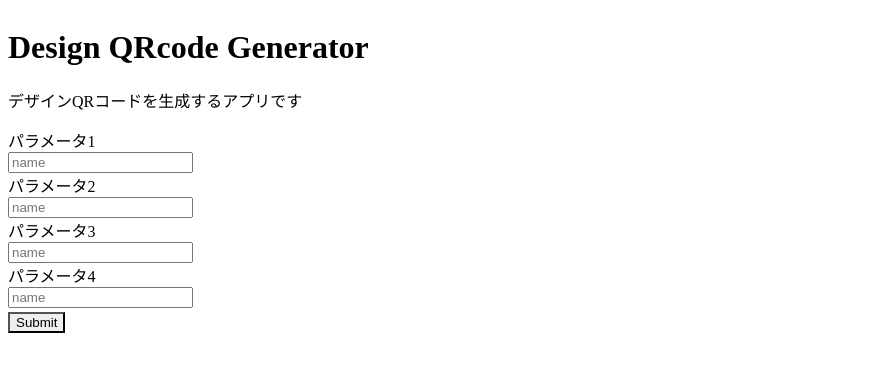
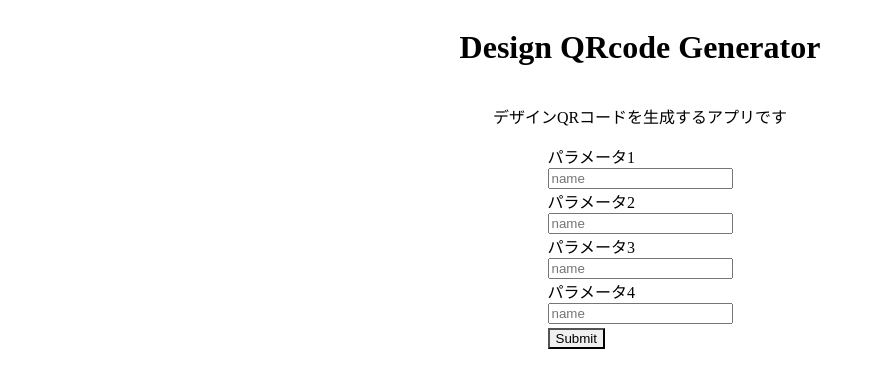
Before and after one commit to oNqNu/qrcode-app-frontend, a Next.js app: page / in a window 1280 px wide. Shown: the top 388 px of the page, without its empty margins (0-875 px from the left). Built offline with nearby package versions, Linux system fonts and the light colour scheme.

Commit message:
feat: 全体をFlexで囲った

```diff
--- a/pages/index.tsx
+++ b/pages/index.tsx
@@ -3,7 +3,14 @@ import Head from "next/head";
 import Image from "next/image";
 
 import { useForm } from "react-hook-form";
-import { Flex, FormLabel, FormControl, Input, Button } from "@chakra-ui/react";
+import {
+  Flex,
+  FormLabel,
+  FormControl,
+  Input,
+  Button,
+  Center,
+} from "@chakra-ui/react";
 
 const Home: NextPage = () => {
   const {
@@ -16,14 +23,14 @@ const Home: NextPage = () => {
     console.log("test");
   }
   return (
-    <Flex>
+    <div>
       <Head>
         <title>Design QRcode Generator</title>
         <meta name="description" content="Generated by create next app" />
         <link rel="icon" href="/favicon.ico" />
       </Head>
 
-      <main>
+      <Flex flexDirection={"column"} alignItems={"center"}>
         <h1>Design QRcode Generator</h1>
 
         <p>デザインQRコードを生成するアプリです</p>
@@ -82,8 +89,8 @@ const Home: NextPage = () => {
             Submit
           </Button>
         </form>
-      </main>
-    </Flex>
+      </Flex>
+    </div>
   );
 };
 
```
